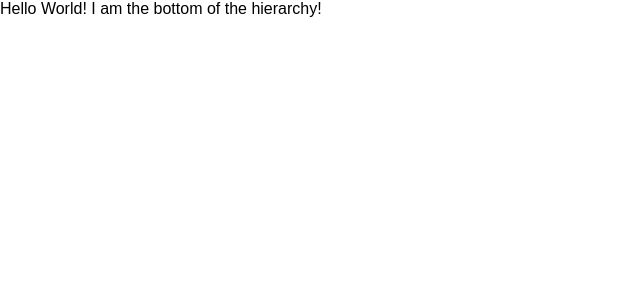
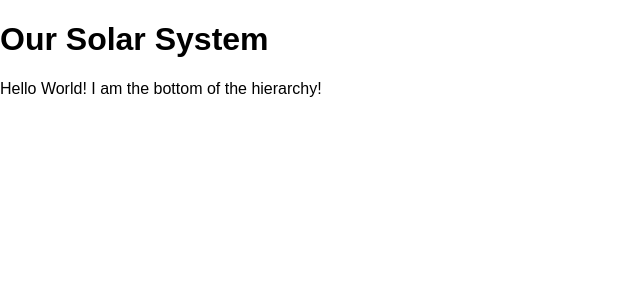
Before and after one commit to mwilsonthorne/week_16_JavaScript_React_Project, a React (Create React App) app: page / in a window 1280 px wide. Shown: the top 300 px of the page, without its empty margins (0-640 px from the left). Built offline with nearby package versions, Linux system fonts and the light colour scheme.

Commit message:
Added main header on SolarSystem.js

```diff
--- a/src/container/SolarSystem.js
+++ b/src/container/SolarSystem.js
@@ -4,7 +4,10 @@ import PlanetBox from '../component/PlanetBox.js';
 class SolarSystem extends Component {
   render() {
     return (
+      <div>
+        <h1>Our Solar System</h1>
         <PlanetBox />
+        </div>
     );
   }
 }
```
